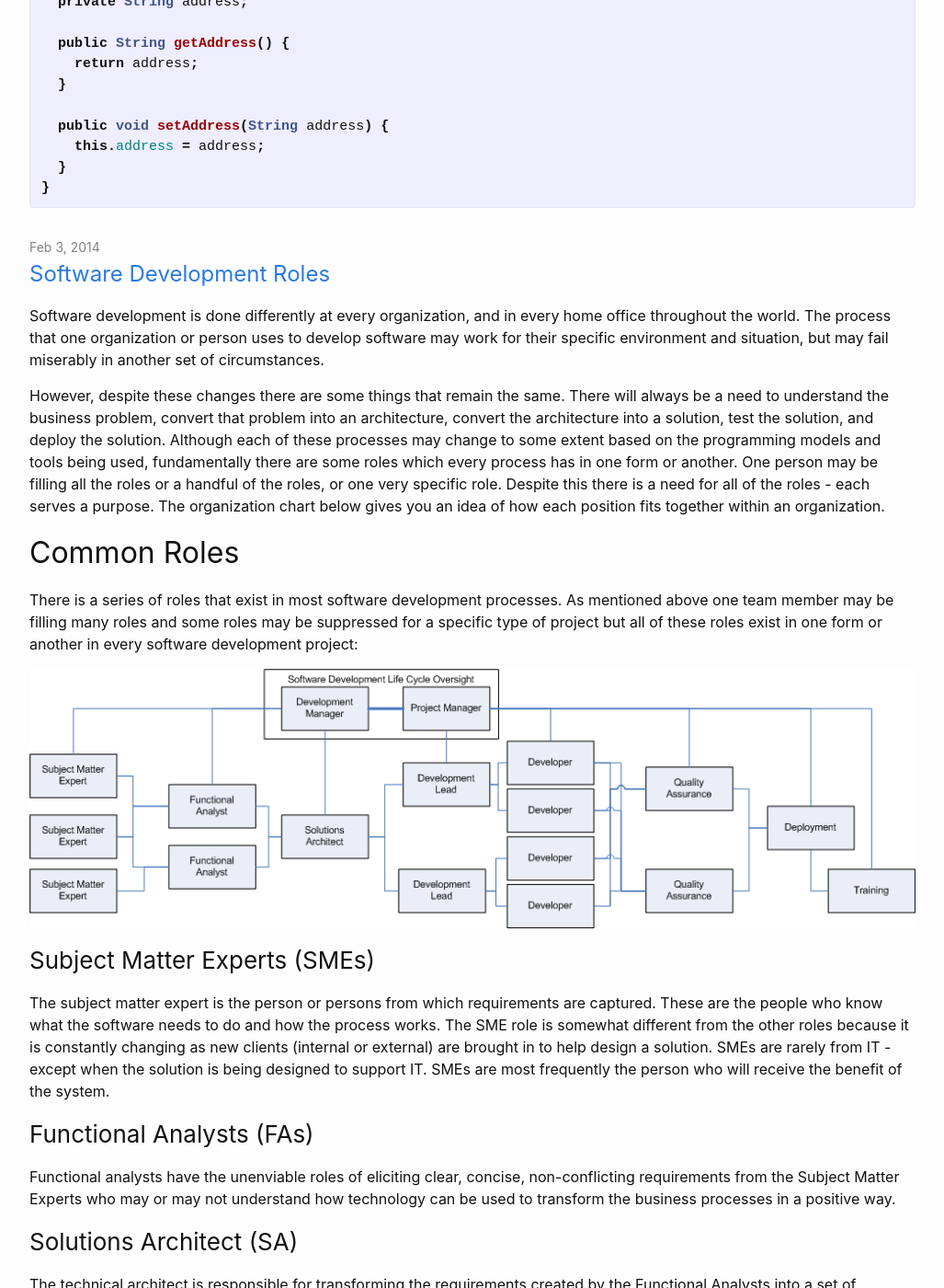
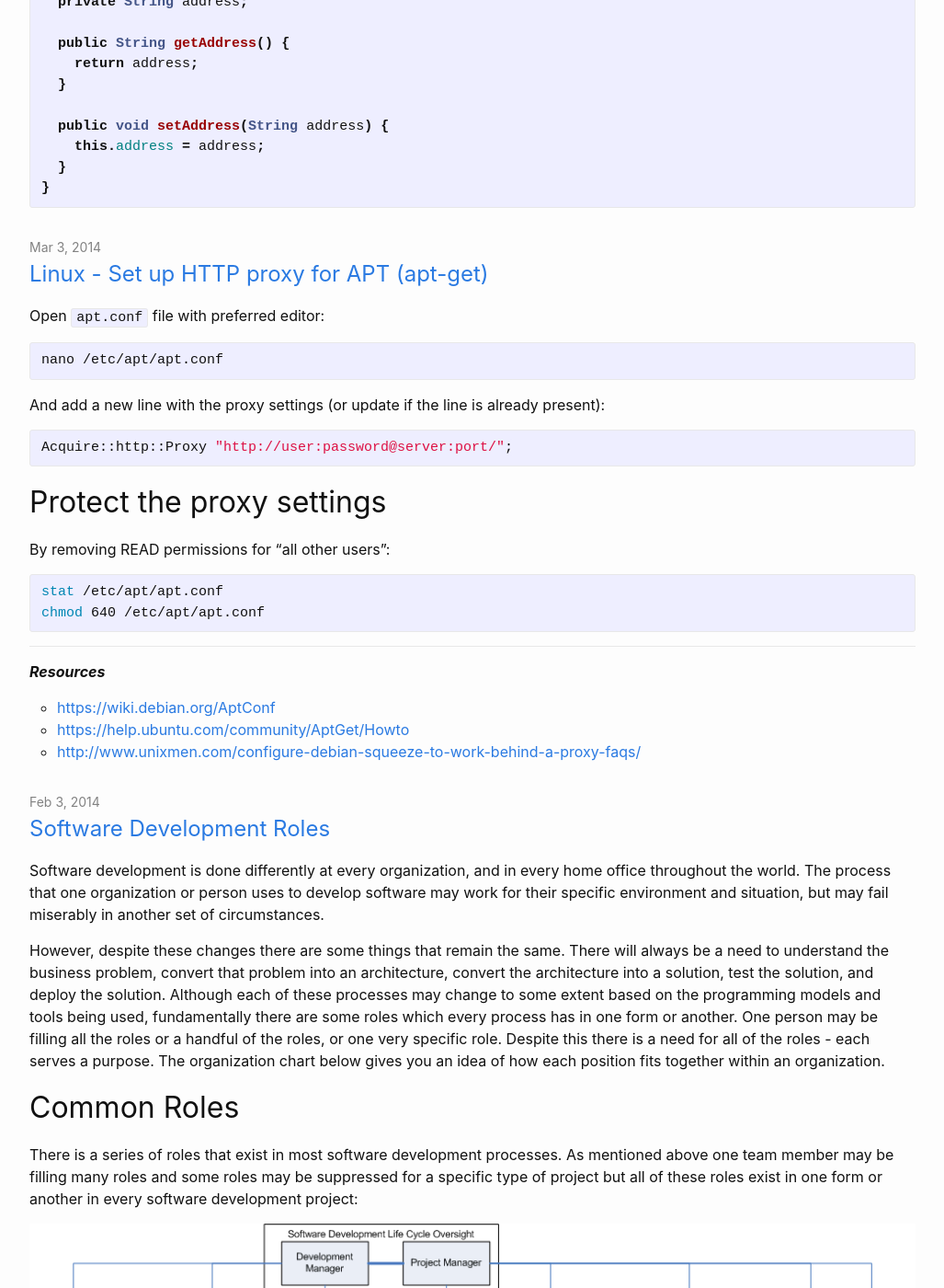
Before and after one commit to cristian-sulea/cristian-sulea-net, a Jekyll site: the page built from jekyllrb/blog.md, in a window 1280 px wide and 1400 px high, scrolled down 17963 px. Shown: the whole window at 92% size, without its empty margins (126-1153 px from the left). Built offline with Jekyll 4.4.1, drawn with Linux system fonts in a browser that asks for light colours.

Commit message:
2014-03-03-linux-set-up-http-proxy-for-apt-get

```diff
--- /dev/null
+++ b/jekyllrb/_posts/2014-03-03-linux-set-up-http-proxy-for-apt-get.md
@@ -0,0 +1,42 @@
+---
+
+layout: post
+
+date:        "2014-03-03"
+title:       "Linux - Set up HTTP proxy for APT (apt-get)"
+description: "To make APT (apt-get command) work behind a proxy, 'apt.conf' (which is found in '/etc/apt/' directory) file must be edited."
+
+categories: linux proxy apt-get
+
+resources:
+  - "[https://wiki.debian.org/AptConf](https://wiki.debian.org/AptConf)"
+  - "[https://help.ubuntu.com/community/AptGet/Howto](https://help.ubuntu.com/community/AptGet/Howto)"
+  - "[http://www.unixmen.com/configure-debian-squeeze-to-work-behind-a-proxy-faqs/](http://www.unixmen.com/configure-debian-squeeze-to-work-behind-a-proxy-faqs/)"
+
+---
+
+
+Open `apt.conf` file with preferred editor:
+
+{% highlight bash %}
+nano /etc/apt/apt.conf
+{% endhighlight %}
+
+And add a new line with the proxy settings (or update if the line is already present):
+
+{% highlight bash %}
+Acquire::http::Proxy "http://user:password@server:port/";
+{% endhighlight %}
+
+
+## Protect the proxy settings
+
+By removing READ permissions for "all other users":
+
+{% highlight bash %}
+stat /etc/apt/apt.conf
+chmod 640 /etc/apt/apt.conf
+{% endhighlight %}
+
+
+{% include resources.html %}
```
Also changed, not shown: jekyllrb/_posts/2013-08-06-upgrade-samsung-galaxy-s2-to-android-4-0-4.md (+1 -1 lines), online-content/WebContent/content/blog/2014-03-03-linux-set-up-http-proxy-for-apt-get/config.json (deleted, +0 -17 lines), online-content/WebContent/content/blog/2014-03-03-linux-set-up-http-proxy-for-apt-get/content.html (deleted, +0 -17 lines).
